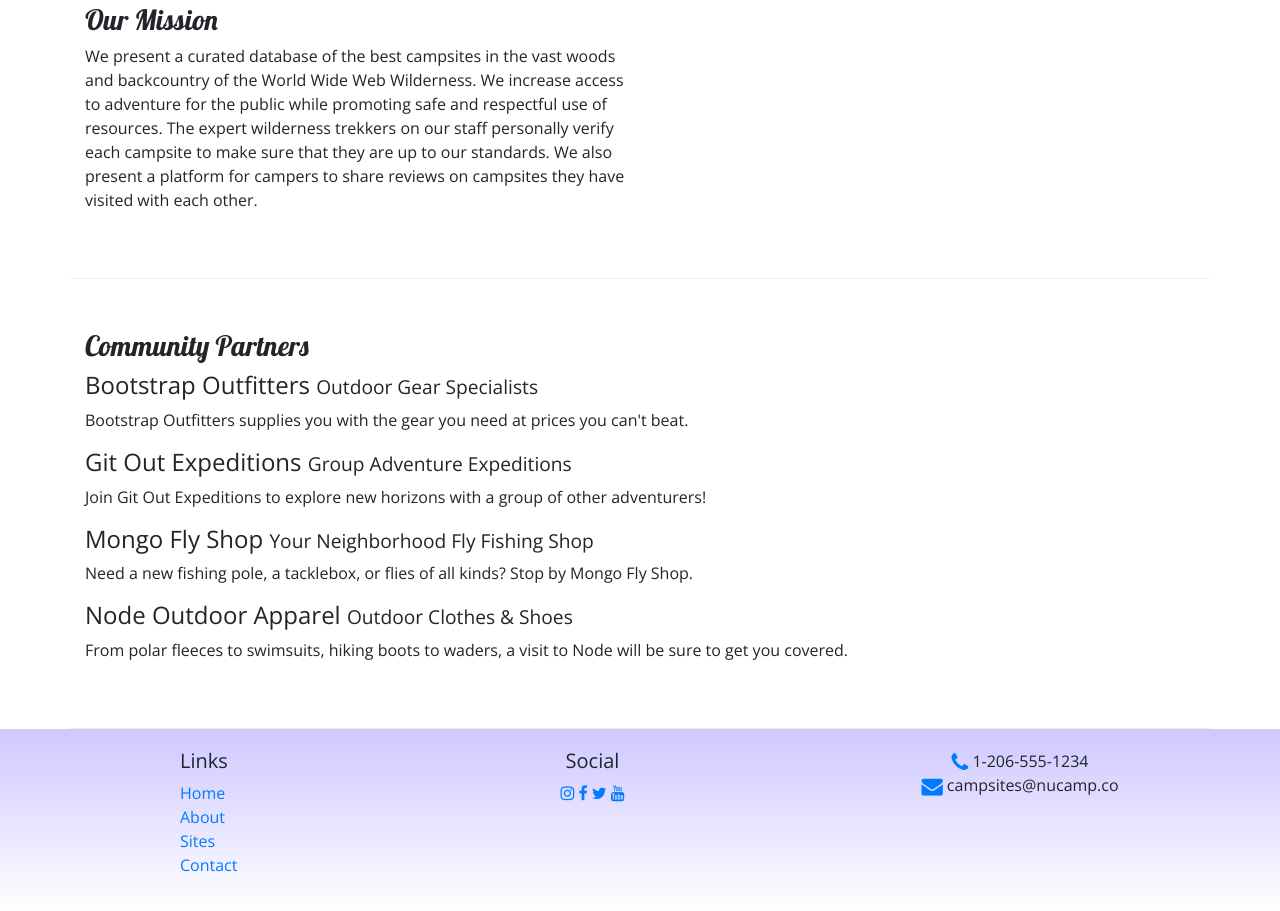
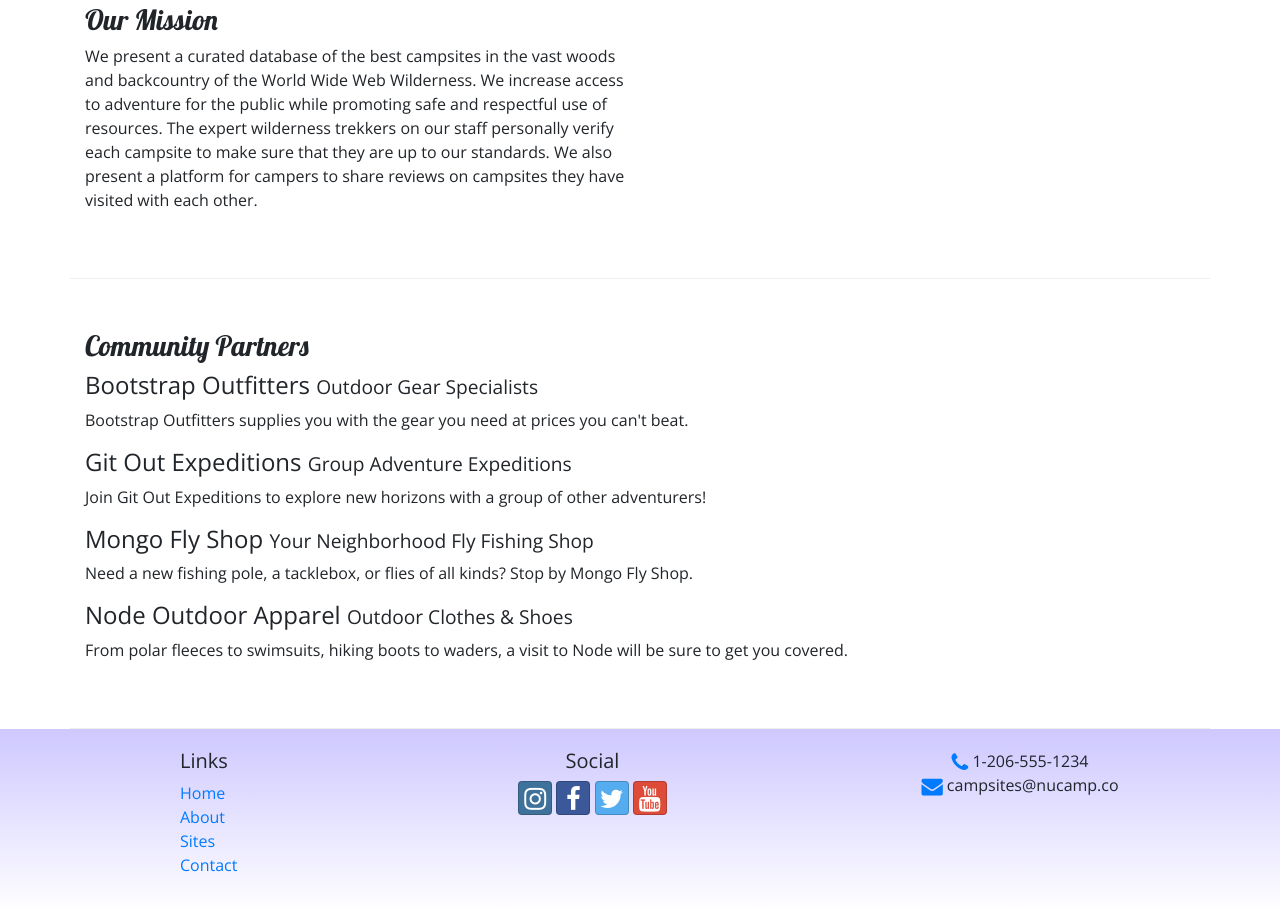
Before and after one commit to avrhee/nucamp, a website: page aboutus.html in a window 1280 px wide. Shown: the part 401-1312 px from the top of the page. Drawn offline with nearby package versions, Linux system fonts and the light colour scheme.

Commit message:
trouble shot icons

```diff
--- a/aboutus.html
+++ b/aboutus.html
@@ -95,10 +95,10 @@
                 </div>
                 <div class="col-6 col-sm-5 text-center">
                     <h5>Social</h5>
-                    <a href="http://instagram.com/"><i class="fa fa-instagram"></i></a>
-                    <a href="http://facebook.com/"><i class="fa fa-facebook"></i></a>
-                    <a href="http://twitter.com/"><i class="fa fa-twitter"></i></a>
-                    <a href="http://youtube.com/"><i class="fa fa-youtube"></i></a>
+                    <a class="btn btn-social-icon btn-instagram" href="http://instagram.com/"><i class="fa fa-instagram"></i></a>
+                    <a class="btn btn-social-icon btn-facebook" href="http://facebook.com/"><i class="fa fa-facebook"></i></a>
+                <a class="btn btn-social-icon btn-twitter" href="http://twitter.com/"><i class="fa fa-twitter"></i></a>
+                <a class="btn btn-social-icon btn-google" href="http://youtube.com/"><i class="fa fa-youtube"></i></a>
                 </div>
                 <div class="col-sm-4 text-center">
                     <i class="fa fa-phone fa-lg text-primary"></i> 1-206-555-1234<br />
```
Also changed, not shown: contactus.html (+11 -8 lines), index.html (+6 -6 lines), 1 other file.
